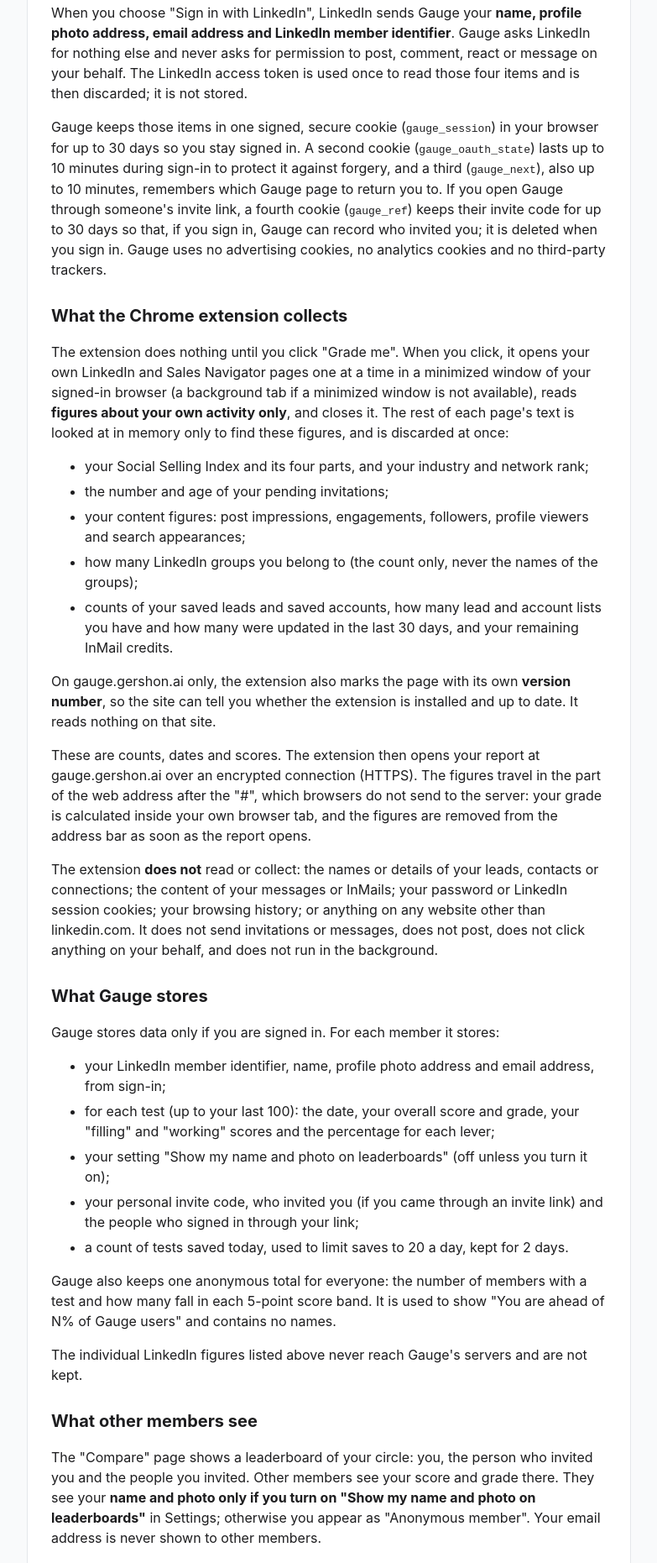
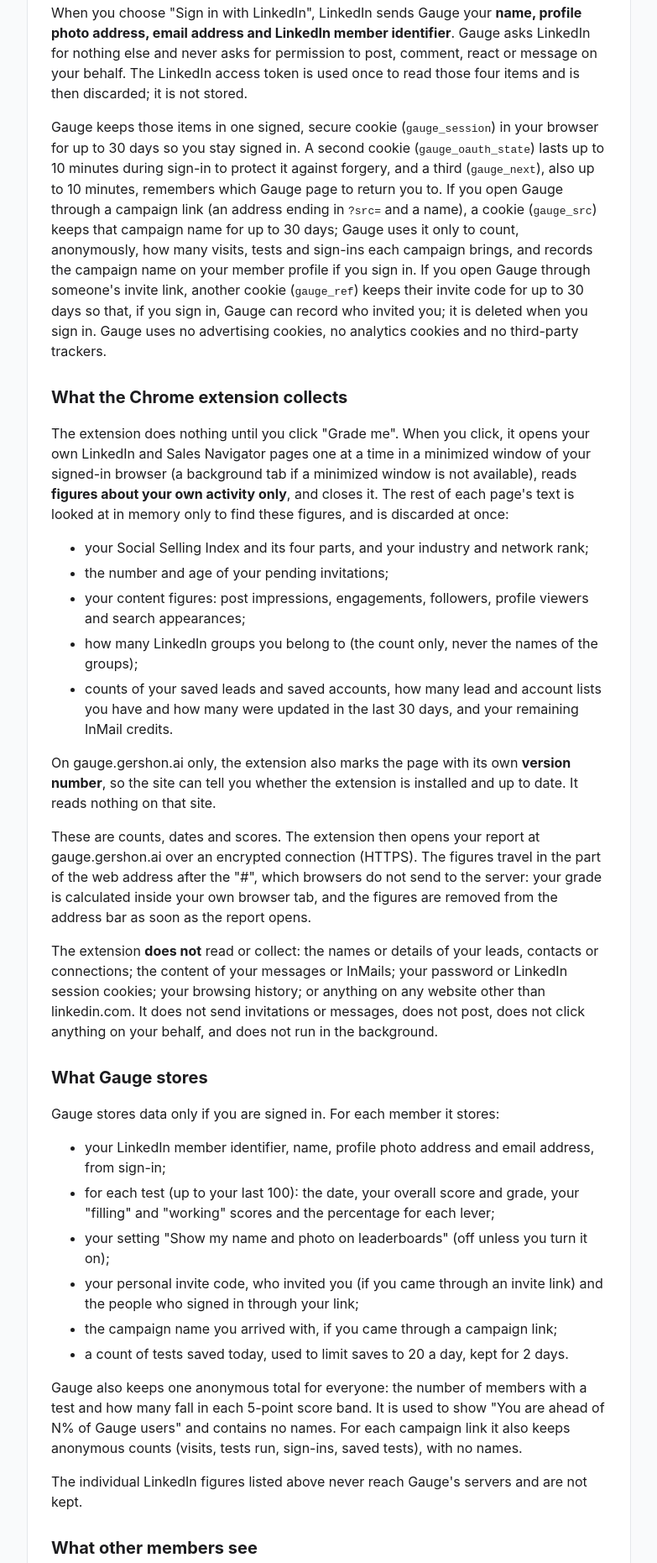
Before and after one commit to gershonconsulting/gauge, a browser extension: page site/privacy.html in a window 1280 px wide. Shown: the part 568-2429 px from the top of the page at 84% size, without its empty margins (248-1031 px from the left). Drawn offline with Linux system fonts and the light colour scheme.

Commit message:
Campaign links: worker counters + /api/event, privacy policy
Co-Authored-By: Claude Opus 5.5 <noreply@anthropic.com>
Claude-Session: https://claude.ai/code/session_016mwGix5tPp4R3ukY5PrN1p

```diff
--- a/site/privacy.html
+++ b/site/privacy.html
@@ -16,7 +16,7 @@
 Gauge <small>by Gershon.ai</small></a></div></header>
 <main><div class="card prose">
 <h1>Privacy policy</h1>
-<p class="note">Last updated November 16, 2026. This policy covers the website gauge.gershon.ai and the Gauge Chrome extension.</p>
+<p class="note">Last updated November 18, 2026. This policy covers the website gauge.gershon.ai and the Gauge Chrome extension.</p>
 
 <h2>Who we are</h2>
 <p>Gauge is operated by Gershon Consulting LLC, a Delaware (USA) company, which is the controller of the data described here. Contact for anything about privacy: <a href="mailto:olivier@gershonconsulting.com">olivier@gershonconsulting.com</a>.</p>
@@ -26,7 +26,7 @@ Gauge <small>by Gershon.ai</small></a></div></header>
 
 <h2>What the website collects</h2>
 <p>When you choose "Sign in with LinkedIn", LinkedIn sends Gauge your <strong>name, profile photo address, email address and LinkedIn member identifier</strong>. Gauge asks LinkedIn for nothing else and never asks for permission to post, comment, react or message on your behalf. The LinkedIn access token is used once to read those four items and is then discarded; it is not stored.</p>
-<p>Gauge keeps those items in one signed, secure cookie (<code>gauge_session</code>) in your browser for up to 30 days so you stay signed in. A second cookie (<code>gauge_oauth_state</code>) lasts up to 10 minutes during sign-in to protect it against forgery, and a third (<code>gauge_next</code>), also up to 10 minutes, remembers which Gauge page to return you to. If you open Gauge through someone's invite link, a fourth cookie (<code>gauge_ref</code>) keeps their invite code for up to 30 days so that, if you sign in, Gauge can record who invited you; it is deleted when you sign in. Gauge uses no advertising cookies, no analytics cookies and no third-party trackers.</p>
+<p>Gauge keeps those items in one signed, secure cookie (<code>gauge_session</code>) in your browser for up to 30 days so you stay signed in. A second cookie (<code>gauge_oauth_state</code>) lasts up to 10 minutes during sign-in to protect it against forgery, and a third (<code>gauge_next</code>), also up to 10 minutes, remembers which Gauge page to return you to. If you open Gauge through a campaign link (an address ending in <code>?src=</code> and a name), a cookie (<code>gauge_src</code>) keeps that campaign name for up to 30 days; Gauge uses it only to count, anonymously, how many visits, tests and sign-ins each campaign brings, and records the campaign name on your member profile if you sign in. If you open Gauge through someone's invite link, another cookie (<code>gauge_ref</code>) keeps their invite code for up to 30 days so that, if you sign in, Gauge can record who invited you; it is deleted when you sign in. Gauge uses no advertising cookies, no analytics cookies and no third-party trackers.</p>
 
 <h2>What the Chrome extension collects</h2>
 <p>The extension does nothing until you click "Grade me". When you click, it opens your own LinkedIn and Sales Navigator pages one at a time in a minimized window of your signed-in browser (a background tab if a minimized window is not available), reads <strong>figures about your own activity only</strong>, and closes it. The rest of each page's text is looked at in memory only to find these figures, and is discarded at once:</p>
@@ -48,9 +48,10 @@ Gauge <small>by Gershon.ai</small></a></div></header>
 <li>for each test (up to your last 100): the date, your overall score and grade, your "filling" and "working" scores and the percentage for each lever;</li>
 <li>your setting "Show my name and photo on leaderboards" (off unless you turn it on);</li>
 <li>your personal invite code, who invited you (if you came through an invite link) and the people who signed in through your link;</li>
+<li>the campaign name you arrived with, if you came through a campaign link;</li>
 <li>a count of tests saved today, used to limit saves to 20 a day, kept for 2 days.</li>
 </ul>
-<p>Gauge also keeps one anonymous total for everyone: the number of members with a test and how many fall in each 5-point score band. It is used to show "You are ahead of N% of Gauge users" and contains no names.</p>
+<p>Gauge also keeps one anonymous total for everyone: the number of members with a test and how many fall in each 5-point score band. It is used to show "You are ahead of N% of Gauge users" and contains no names. For each campaign link it also keeps anonymous counts (visits, tests run, sign-ins, saved tests), with no names.</p>
 <p>The individual LinkedIn figures listed above never reach Gauge's servers and are not kept.</p>
 
 <h2>What other members see</h2>
```
